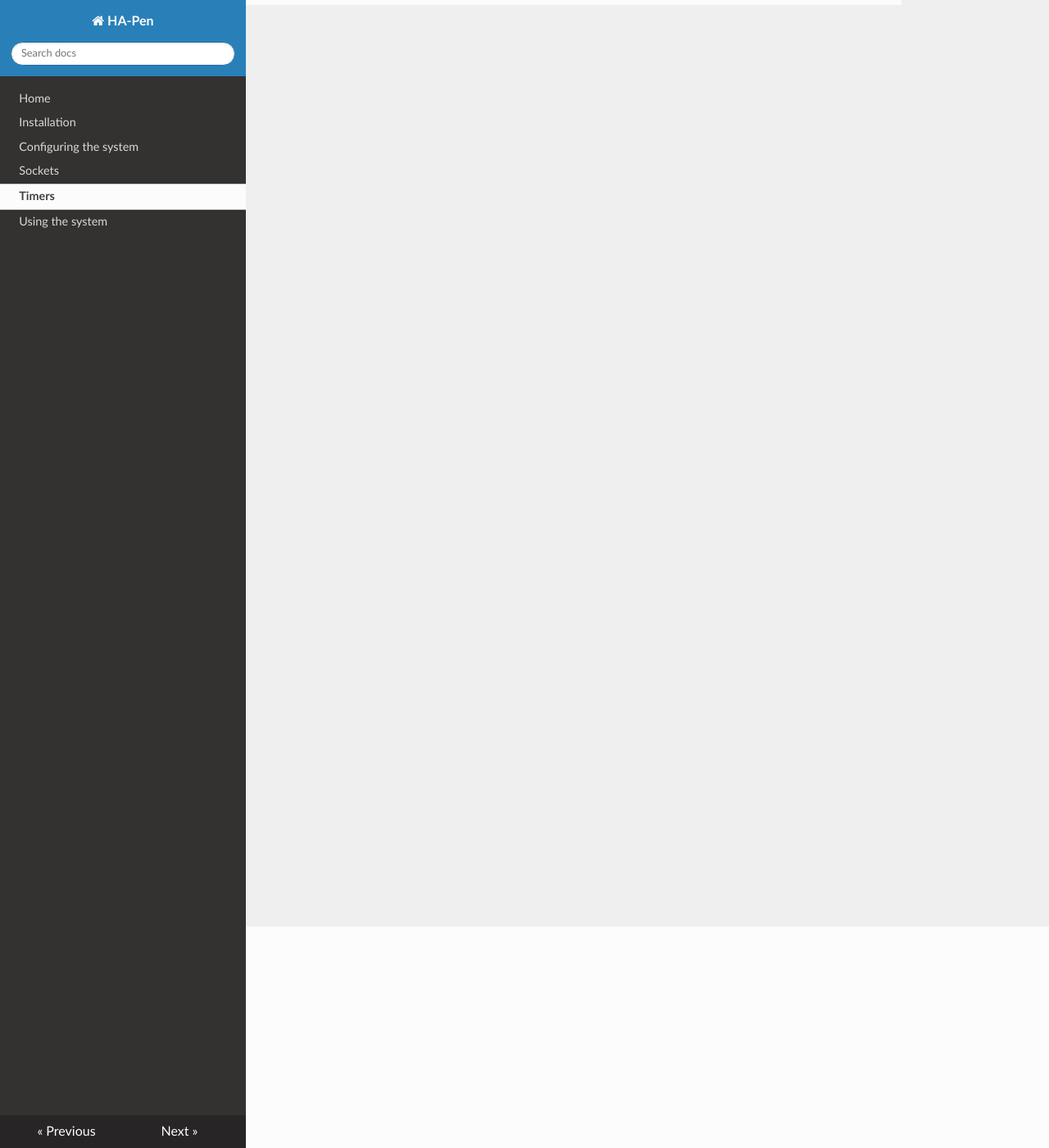
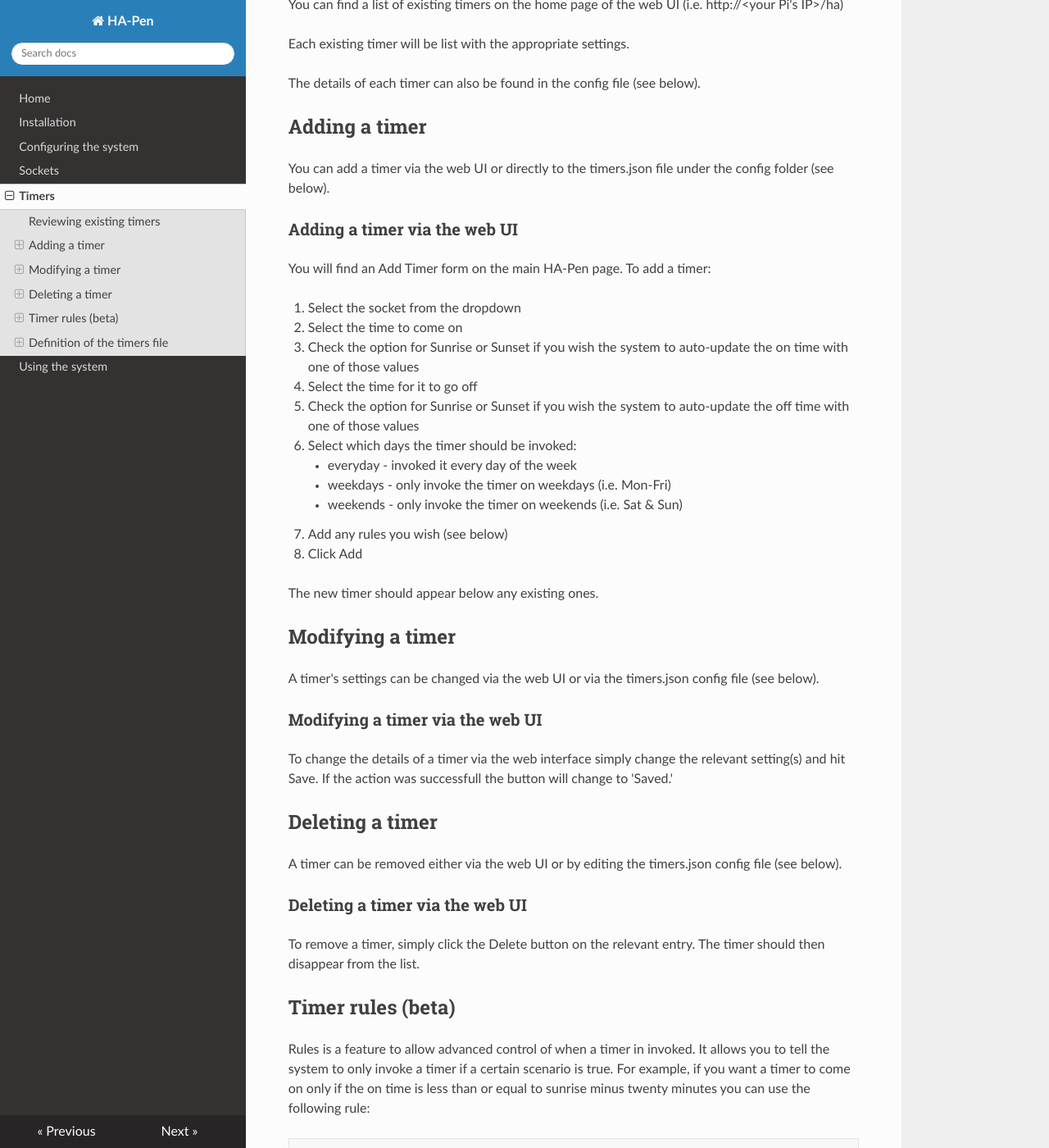
Before and after one commit to leepenney/ha-pen, an MkDocs documentation site: the page built from docs/timers.md, in a window 1280 px wide and 1400 px high, scrolled down 270 px. Shown: the whole window at 82% size. Built offline with MkDocs 1.6.1, drawn with Linux system fonts in a browser that asks for light colours; nearby versions of some CDN libraries; old or Windows-style settings are respelled for this version of MkDocs; some of the changed text lies outside the part shown.

Commit message:
updated timers documentation

````diff
--- a/docs/timers.md
+++ b/docs/timers.md
@@ -1 +1,99 @@
-coming soon
+# Timers
+
+Timers are the programs that set sockets to come on or go off at specific times.
+
+## Reviewing existing timers
+
+You can find a list of existing timers on the home page of the web UI (i.e. http://<your Pi's IP>/ha)
+
+Each existing timer will be list with the appropriate settings.
+
+The details of each timer can also be found in the config file (see below).
+
+## Adding a timer
+
+You can add a timer via the web UI or directly to the timers.json file under the config folder (see below).
+
+### Adding a timer via the web UI
+
+You will find an Add Timer form on the main HA-Pen page. To add a timer:
+
+1. Select the socket from the dropdown
+2. Select the time to come on
+3. Check the option for Sunrise or Sunset if you wish the system to auto-update the on time with one of those values
+4. Select the time for it to go off
+5. Check the option for Sunrise or Sunset if you wish the system to auto-update the off time with one of those values
+6. Select which days the timer should be invoked:
+    * everyday - invoked it every day of the week
+    * weekdays - only invoke the timer on weekdays (i.e. Mon-Fri)
+    * weekends - only invoke the timer on weekends (i.e. Sat & Sun)
+7. Add any rules you wish (see below)
+8. Click Add
+
+The new timer should appear below any existing ones.
+
+## Modifying a timer
+
+A timer's settings can be changed via the web UI or via the timers.json config file (see below).
+
+### Modifying a timer via the web UI
+
+To change the details of a timer via the web interface simply change the relevant setting(s) and hit Save. If the action was successfull the button will change to 'Saved.'
+
+## Deleting a timer
+
+A timer can be removed either via the web UI or by editing the timers.json config file (see below).
+
+### Deleting a timer via the web UI
+
+To remove a timer, simply click the Delete button on the relevant entry. The timer should then disappear from the list.
+
+## Timer rules (beta)
+
+Rules is a feature to allow advanced control of when a timer in invoked. It allows you to tell the system to only invoke a timer if a certain scenario is true. For example, if you want a timer to come on only if the on time is less than or equal to sunrise minus twenty minutes you can use the following rule:
+
+    on <= sunrise-20
+
+### Supported operators and keywords
+
+The following operators can be used in rules:
+
+```
+- **<=**
+- **>=**
+- **<**
+- **>**
+- **!=**
+```
+
+In addition, the following keywords are supported:
+
+- **sunrise** - converted to the time of today's sunrise
+- **sunset** - converted to the time of today's sunset
+- **HH:MM** - it should be possible to use an arbitary time (untested)
+
+## Definition of the timers file
+
+An outline of the timers.json config file. An alternative to using the web UI is to edit this file and make changes directly to it.
+
+### Location
+
+The timers are stored in JSON format in a file under the config folder, you can edit it using:
+
+    sudo nano /var/www/ha/config/timers.json
+
+### Format
+
+The file is formatted with each timer having a dictionary entry defined as:
+
+```
+{
+    "socket_num": 1,
+    "on": "09:00",
+    "off": "14:00",
+    "days": "everyday",
+    "sunrise": "on",
+    "sunset": false,
+    "rules": ""
+}
+```
````
